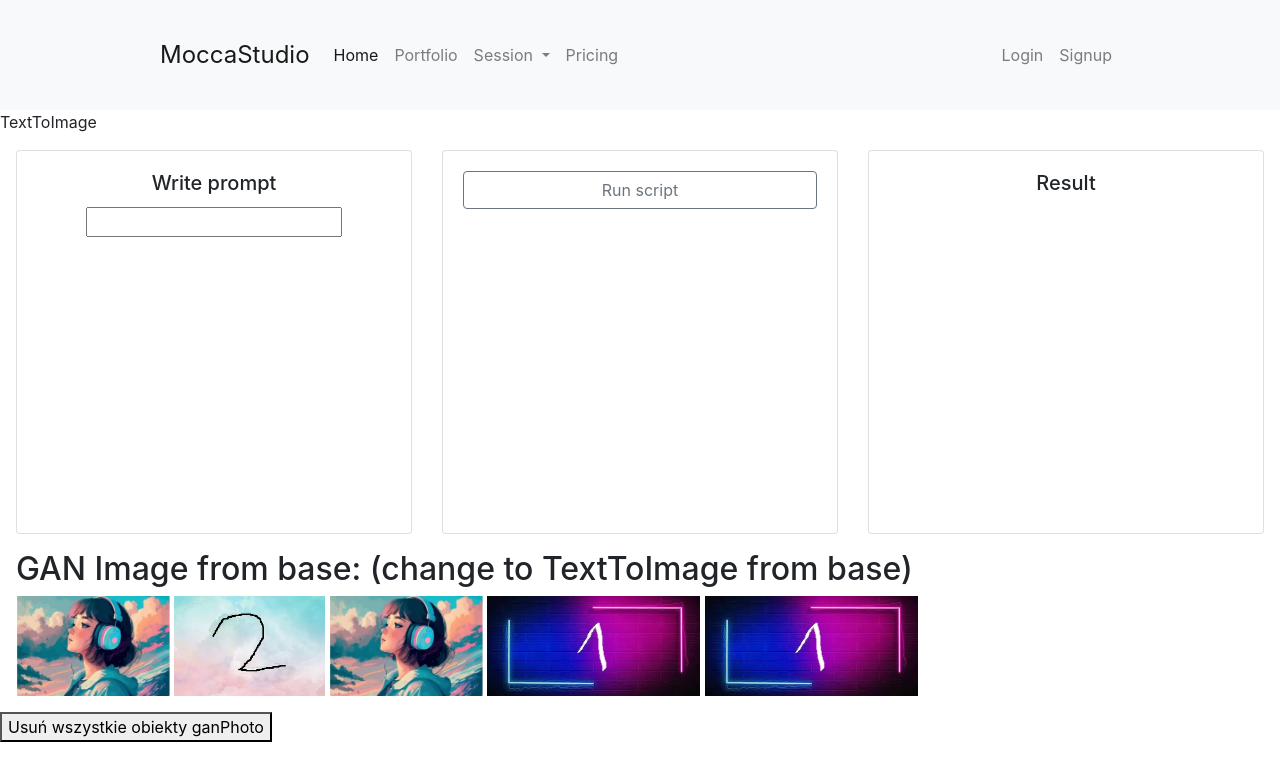
After one commit to matorolll/inzynierka, a Django app: page /gan_control_panel/text_to_image/ in a window 1280 px wide. The commit adds this page. Shown: the top 781 px of the page. Run offline with Django 4.2, Linux system fonts and the light colour scheme; data comes from the database, SQL or seed files in the repository; both versions use the stored data as it was after the commit.

Commit message:
Adding IMAGETOTEXT

```diff
--- a/gan/templates/gan/control_panel/control_panel.html
+++ b/gan/templates/gan/control_panel/control_panel.html
@@ -28,9 +28,9 @@
         <div class="col-sm-4">
           <div class="card">
             <div class="card-body">
-              <h5 class="card-title">Add</h5>
-              <p class="card-text">Add</p>
-              <a href="#" class="btn btn-primary">Add</a>
+              <h5 class="card-title">TextToImage</h5>
+              <p class="card-text">Create image form text</p>
+              <a href="text_to_image" class="btn btn-primary">Create</a>
             </div>
           </div>
         </div>
--- /dev/null
+++ b/gan/templates/gan/control_panel/text_to_image.html
@@ -0,0 +1,77 @@
+{% extends 'main/base.html' %}
+{% block title %}
+    TextToImage
+{% endblock %}
+
+
+
+{% block content %}
+
+    <div>TextToImage</div>
+    <div class="m-3">
+        <div class="row">
+            <div class="col-sm-4">
+                <div class="card" style="height: 24rem;">
+                    <div class="card-body text-center">
+                        <form id="myForm" method="post" action="{% url 'TEXTTOIMAGE_run' %}">
+                            {% csrf_token %}
+                            <h5 class="card-title">Write prompt</h5>
+                            <input type="text" name="text_input" required>
+                        </form>
+                    </div>
+                </div>
+            </div>
+
+            <div class="col-sm-4">
+                <div class="card text-center" style="height: 24rem;">
+                    <div class="card-body">
+                        <h5 class="card-title">
+                            <button type="button" class="btn btn-outline-secondary btn-block" onclick="checkAndSubmit()">Run script</button>
+                        </h5>
+                    </div>
+                </div>
+            </div>
+
+            <div class="col-sm-4">
+                <div class="card" style="height: 24rem;">
+                    <div class="card-body text-center">
+                        <h5 class="card-title">Result</h5>
+                        <div id="changed_img" style="max-height: 100px"></div>
+                    </div>
+                </div>
+            </div>
+        </div>
+    </div>
+
+    <div class="m-3" id="gan_image_from_base">
+        <h2>GAN Image from base: (change to TextToImage from base)</h2>
+        {% for ganPhoto in ganPhotos %}
+            <img src="{{ ganPhoto.image.url }}" alt="connect" style="max-height: 100px">
+        {% endfor %}
+    </div>
+
+    <form action="{% url 'delete_all_gan_photos' %}" method="post">
+        {% csrf_token %}
+        <button type="submit">Usuń wszystkie obiekty ganPhoto</button>
+      </form>
+
+<script>
+function checkAndSubmit() {
+    var formData = new FormData(document.getElementById('myForm'));
+
+    fetch(document.getElementById('myForm').action, {
+        method: 'POST',
+        body: formData
+    })
+    .then(response => response.json())
+    .then(data => {
+        document.getElementById('changed_img').innerHTML = '<p>' + data.changed_text + '</p>';
+    })
+    .catch(error => {
+        console.error('Error:', error);
+    });
+}
+</script>
+
+
+{% endblock %}
--- a/gan/urls.py
+++ b/gan/urls.py
@@ -2,9 +2,13 @@ from django.urls import path, include
 from . import views
 urlpatterns = [
     path("gan_control_panel/", views.gan_control_panel_view, name="gan_control_panel_view"),
+
     path("gan_control_panel/esrgan/", views.esrgan_site_view, name="esrgan_site_view"),
-
     path("ESRGAN_run/", views.ESRGAN_run, name="ESRGAN_run"),
     path('delete_all_gan_photos/', views.delete_all_gan_photos, name='delete_all_gan_photos'),
 
+    path("gan_control_panel/text_to_image/", views.text_to_image_site_view, name="text_to_image_site_view"),
+    path("TEXTTOIMAGE_run/", views.TEXTTOIMAGE_run, name="TEXTTOIMAGE_run"),
+
+
 ]
--- a/gan/views.py
+++ b/gan/views.py
@@ -16,11 +16,9 @@ def esrgan_site_view(request):
     sessions = Session.objects.all()
     photos = Photo.objects.all()
     ganPhotos = ganPhoto.objects.all()
-    #ganPhoto.objects.all().delete()
 
     context = {'sessions': sessions, 'photos': photos, 'ganPhotos' : ganPhotos}
     return render(request, 'gan/control_panel/esrgan.html', context)
-
 
 def delete_all_gan_photos(request):
     ganPhotos = ganPhoto.objects.all()
@@ -84,3 +82,21 @@ def run_esrgan_on_image(input_image):
     gan_photo.image.save(title, ContentFile(image_content), save=True)
 
     return gan_photo
+
+
+
+
+def text_to_image_site_view(request):
+    sessions = Session.objects.all()
+    photos = Photo.objects.all()
+    ganPhotos = ganPhoto.objects.all()
+
+    context = {'sessions': sessions, 'photos': photos, 'ganPhotos' : ganPhotos}
+    return render(request, 'gan/control_panel/text_to_image.html', context)
+
+
+def TEXTTOIMAGE_run(request):
+    if request.method == 'POST':
+        text_input = request.POST.get('text_input')
+        return JsonResponse({'changed_text': text_input})
+    return HttpResponseBadRequest('Invalid request')
```
Also changed, not shown: db.sqlite3, media/gan_photos/1_esrgan.png (added), media/gan_photos/1_esrgan_0Ui6PI0.png (added), media/gan_photos/imgun_esrgan.png (added), media/gan_photos/imgun_esrgan_9XvnnR0.png (added).
